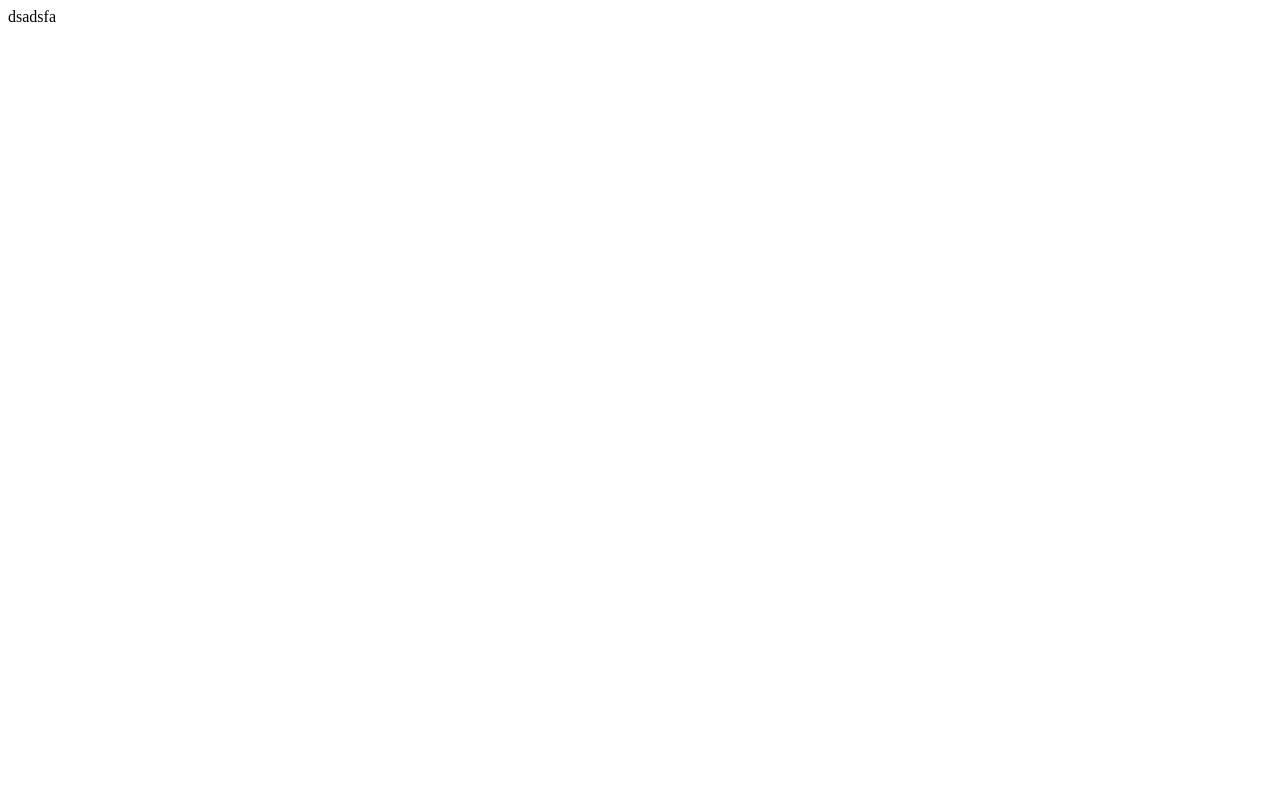
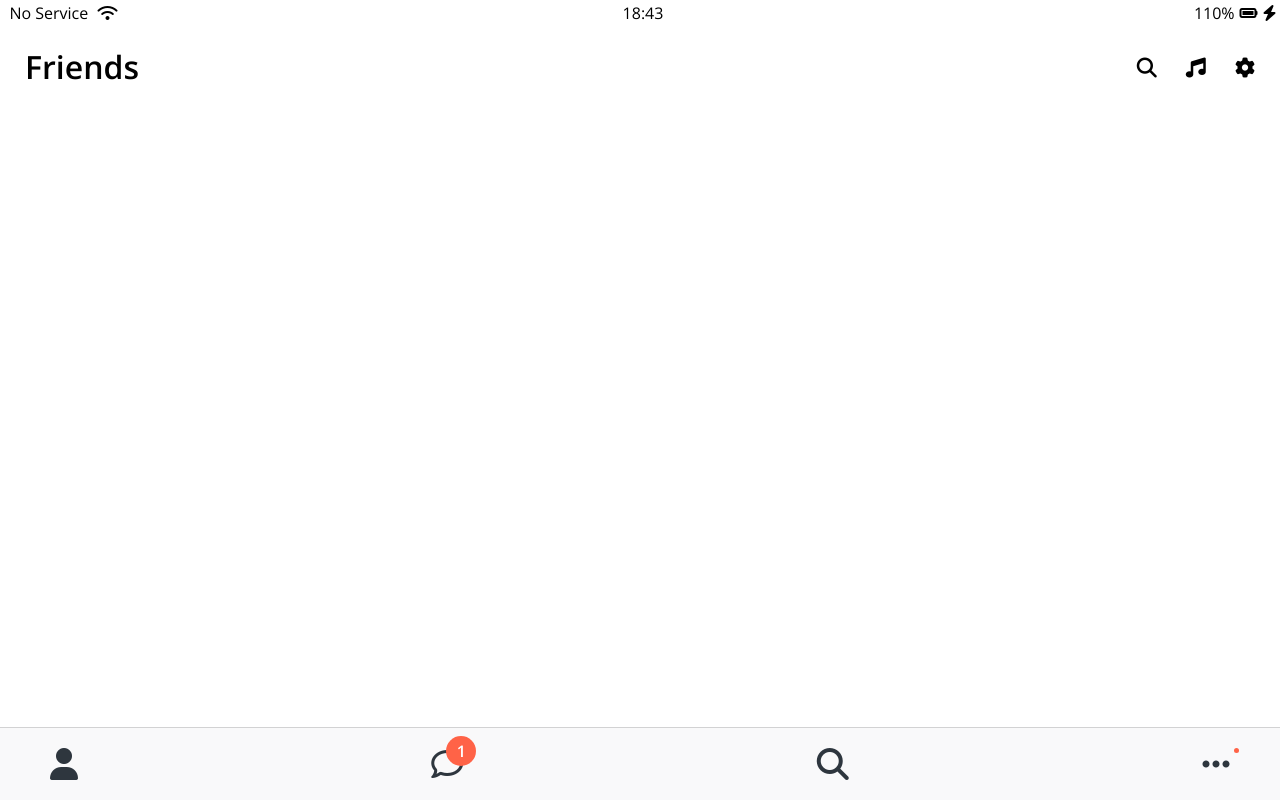
Before and after one commit to pinegreen83/kokoa-clone, a plain HTML site: page friends.html in a window 1280 px wide. Drawn offline with nearby package versions, Linux system fonts and the light colour scheme.

Commit message:
add friends and css style

```diff
--- /dev/null
+++ b/css/components/nav-bar.css
@@ -0,0 +1,45 @@
+.nav {
+  position: fixed;
+  bottom: 0;
+  width: 100%;
+  background-color: #f9f9fa;
+  padding: 20px 50px;
+  box-sizing: border-box;
+  border-top: 1px solid rgba(121, 121, 121, 0.3);
+}
+.nav__list {
+  display: flex;
+  justify-content: space-between;
+}
+.nav__link {
+  position: relative;
+  color: #2e363e;
+}
+.nav__notification {
+  background-color: tomato;
+  width: 30px;
+  height: 30px;
+  border-radius: 15px;
+  display: flex;
+  justify-content: center;
+  align-items: center;
+  color: white;
+  font-weight: 600;
+  position: absolute;
+  left: 15px;
+  bottom: 15px;
+}
+.nav__notif {
+  background-color: tomato;
+  width: 5px;
+  height: 5px;
+  border-radius: 15px;
+  display: flex;
+  justify-content: center;
+  align-items: center;
+  color: white;
+  font-weight: 600;
+  position: absolute;
+  left: 32px;
+  bottom: 28px;
+}
--- /dev/null
+++ b/css/components/screen-header.css
@@ -0,0 +1,15 @@
+.screen-header {
+  display: flex;
+  justify-content: space-between;
+  align-items: center;
+  padding: 25px;
+}
+
+.screen-header__title {
+  font-size: 32px;
+  font-weight: 600;
+}
+
+.screen-header__icons span {
+  margin-left: 25px;
+}
--- a/css/components/status-bar.css
+++ b/css/components/status-bar.css
@@ -1,4 +1,7 @@
 .status-bar {
+  position: relative;
+  top: 0px;
+  width: 100%;
   display: flex;
   justify-content: center;
   padding: 5px 3px;
--- a/css/reset.css
+++ b/css/reset.css
@@ -126,3 +126,8 @@ table {
 input:focus {
   outline: none;
 }
+
+a {
+  color: #2e363e;
+  text-decoration: none;
+}
--- a/css/styles.css
+++ b/css/styles.css
@@ -5,6 +5,8 @@
 
 /* Components */
 @import 'components/status-bar.css';
+@import 'components/nav-bar.css';
+@import 'components/screen-header.css';
 
 /* Screens */
 @import 'screens/login.css';
--- a/friends.html
+++ b/friends.html
@@ -1 +1,64 @@
-dsadsfa
+<!DOCTYPE html>
+<html lang="en">
+  <head>
+    <link rel="stylesheet" href="css/styles.css" />
+    <meta charset="UTF-8" />
+    <meta name="viewport" content="width=device-width, initial-scale=1.0" />
+    <title>Friends - Kokoa Clone</title>
+  </head>
+  <body>
+    <div class="status-bar">
+      <div class="status-bar__column">
+        <span>No Service</span>
+        <i class="fas fa-wifi"></i>
+      </div>
+      <div class="status-bar__column">
+        <span>18:43</span>
+      </div>
+      <div class="status-bar__column">
+        <span>110%</span>
+        <i class="fas fa-battery-full"></i>
+        <i class="fas fa-bolt"></i>
+      </div>
+    </div>
+
+    <header class="screen-header">
+      <h1 class="screen-header__title">Friends</h1>
+      <div class="screen-header__icons">
+        <span><i class="fas fa-search fa-lg"></i></span>
+        <span><i class="fas fa-music fa-lg"></i></span>
+        <span><i class="fas fa-cog fa-lg"></i></span>
+      </div>
+    </header>
+
+    <nav class="nav">
+      <ul class="nav__list">
+        <li class="nav__btn">
+          <a class="nav__link" href="friends.html">
+            <i class="fas fa-user fa-2x"></i>
+          </a>
+        </li>
+        <li class="nav__li">
+          <a class="nav__link" href="#">
+            <span class="nav__notification">1</span>
+            <i class="far fa-comment fa-2x"></i>
+          </a>
+        </li>
+        <li class="nav__li">
+          <a class="nav__link" href="#"><i class="fas fa-search fa-2x"></i></a>
+        </li>
+        <li class="nav__li">
+          <a class="nav__link" href="#">
+            <span class="nav__notif"></span>
+            <i class="fas fa-ellipsis-h fa-2x"></i>
+          </a>
+        </li>
+      </ul>
+    </nav>
+
+    <script
+      src="https://kit.fontawesome.com/d3ac3de1f5.js"
+      crossorigin="anonymous"
+    ></script>
+  </body>
+</html>
```
